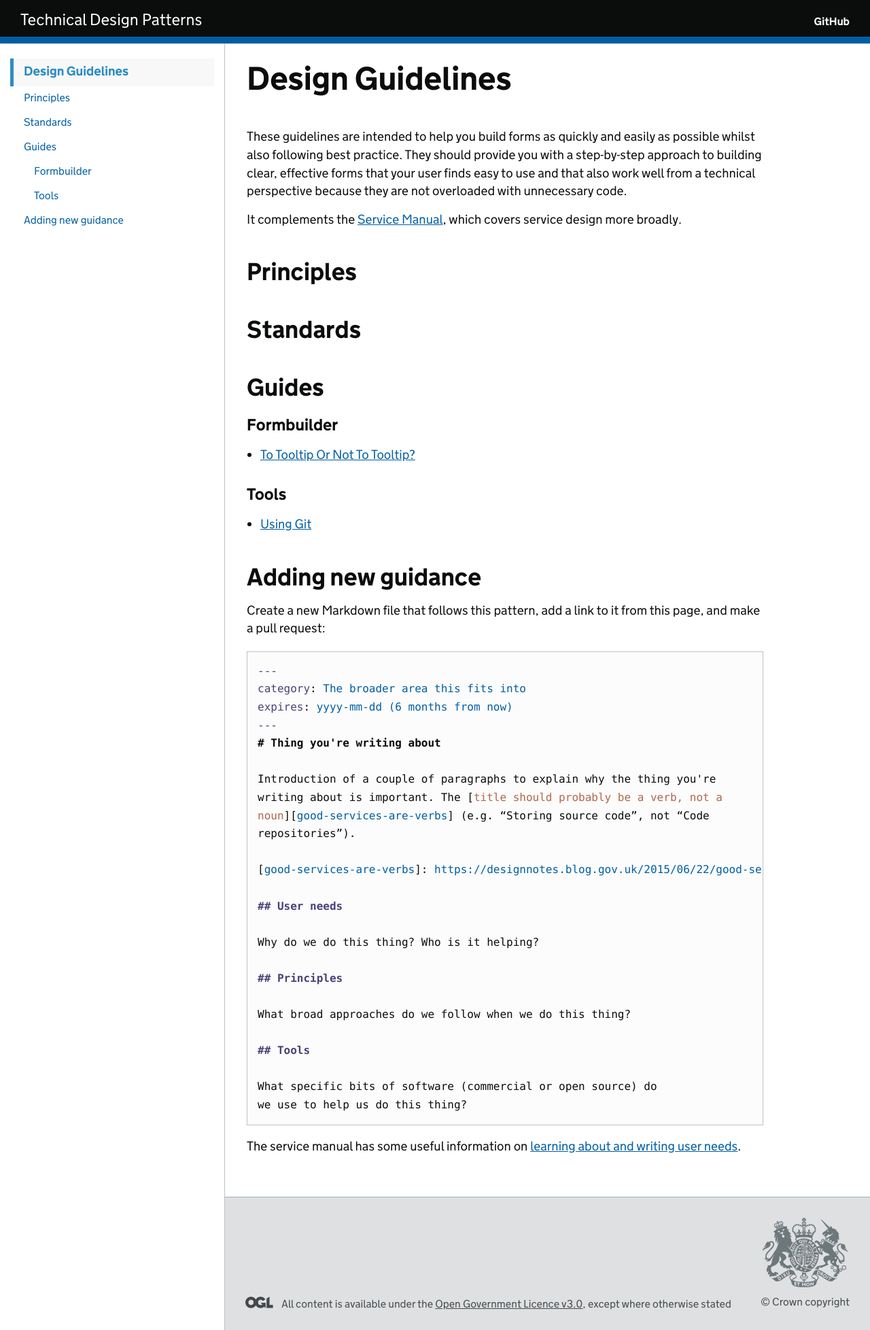
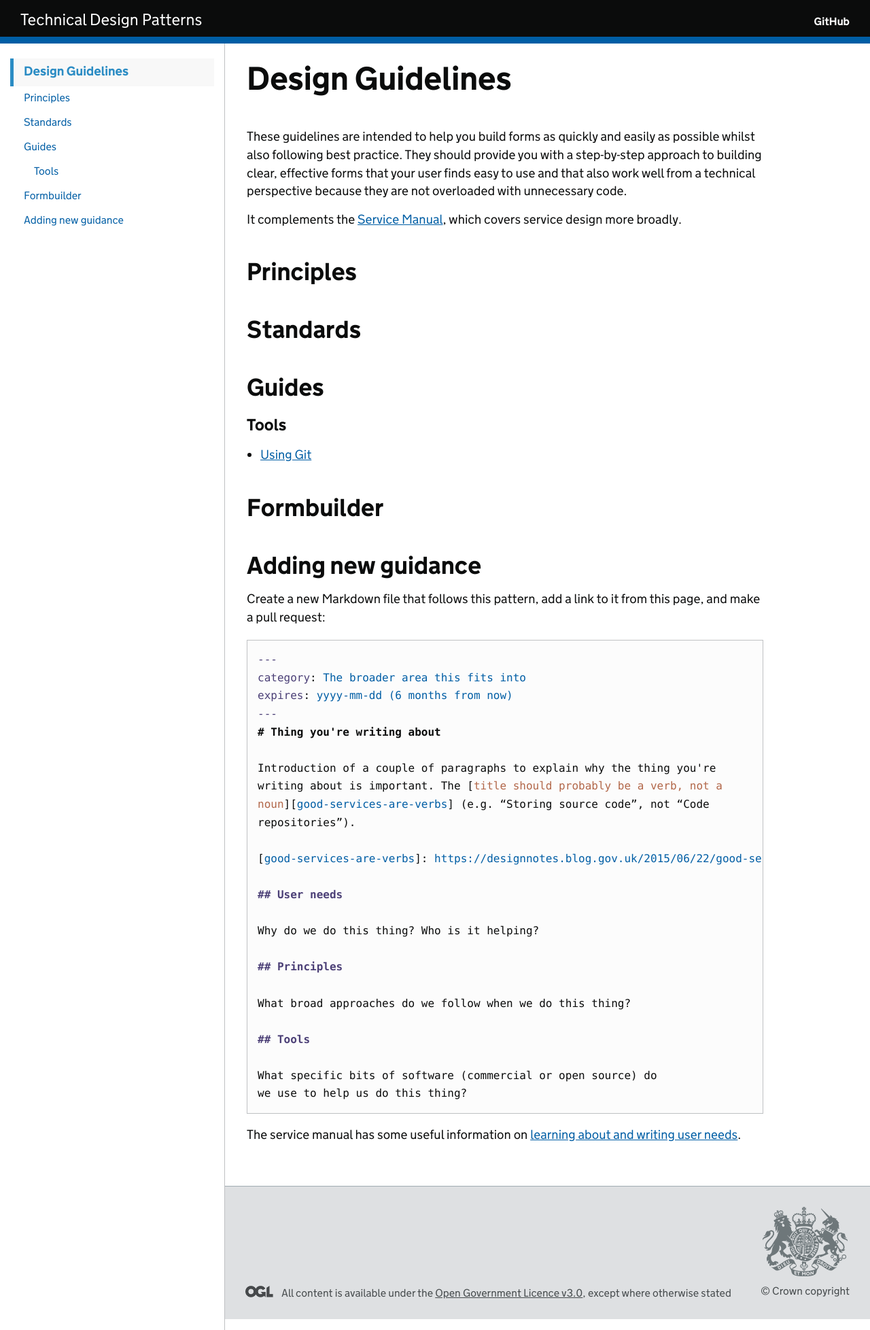
Before and after one commit to UKHomeOffice/cop-design-guidelines, a Jekyll site: the page built from index.md, in a window 1280 px wide. Shown: the whole page at 68% size. Built offline with Jekyll 4.4.1, drawn with Linux system fonts in a browser that asks for light colours; our own code applies the rules of GitHub Pages for plain Markdown files.

Commit message:
move guide

```diff
--- a/index.md
+++ b/index.md
@@ -50,6 +50,24 @@ which covers service design more broadly.
 {% endfor %}
 {% endfor %}
 
+## Formbuilder
+
+{% assign formbuilder_guides = site.pages
+  | where: "formbuilder", true
+  | group_by: "category" %}
+
+{% for formbuilder_group in formbuilder_guides %}
+{% if formbuilder_group.name != "" %}
+### {{ formbuilder_group.name }}
+{% else %}
+### General formbuilder_guides
+{% endif %}
+
+{% for guide in formbuilder_group.items %}
+- [{{ formbuilder.title }}]({{ formbuilder.url | relative_url }})
+{% endfor %}
+{% endfor %}
+
 
 ## Adding new guidance
 
```
Also changed, not shown: formbuilder/tooltip.md (renamed from guides/tooltip.md, +1 -1 lines).
